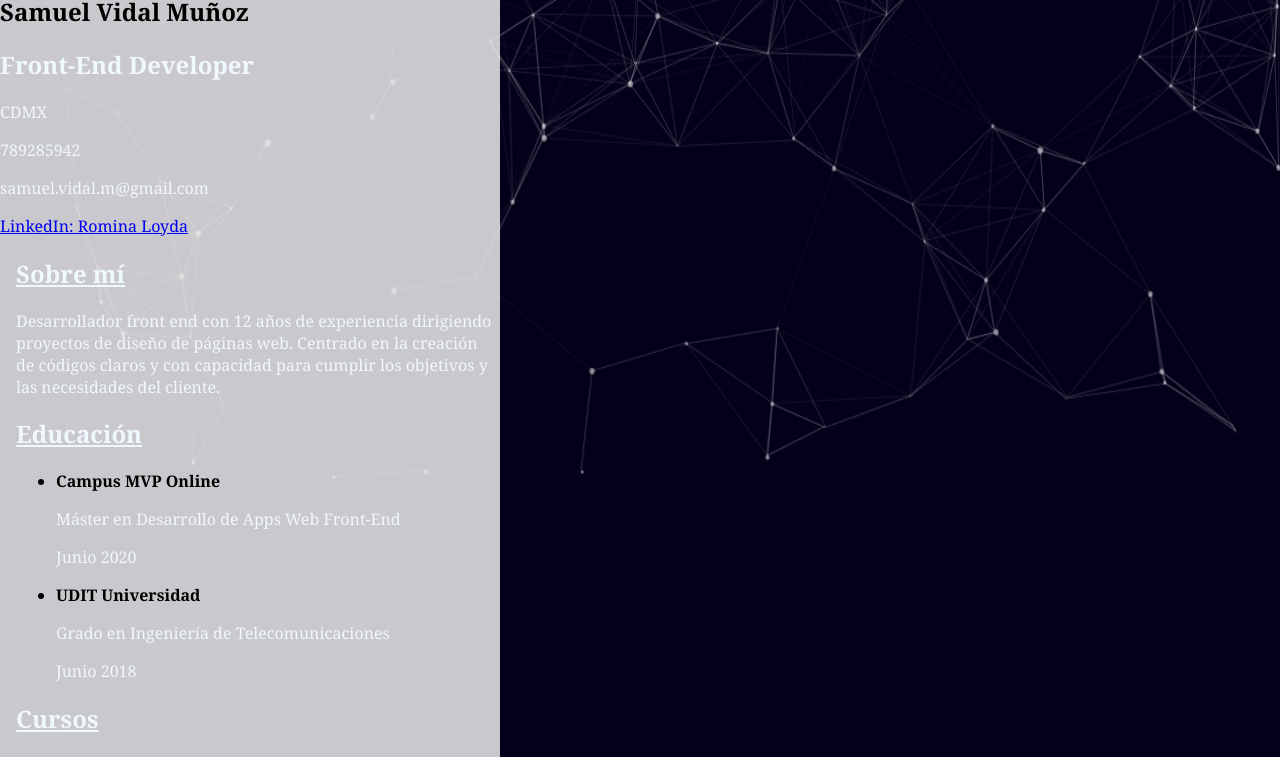
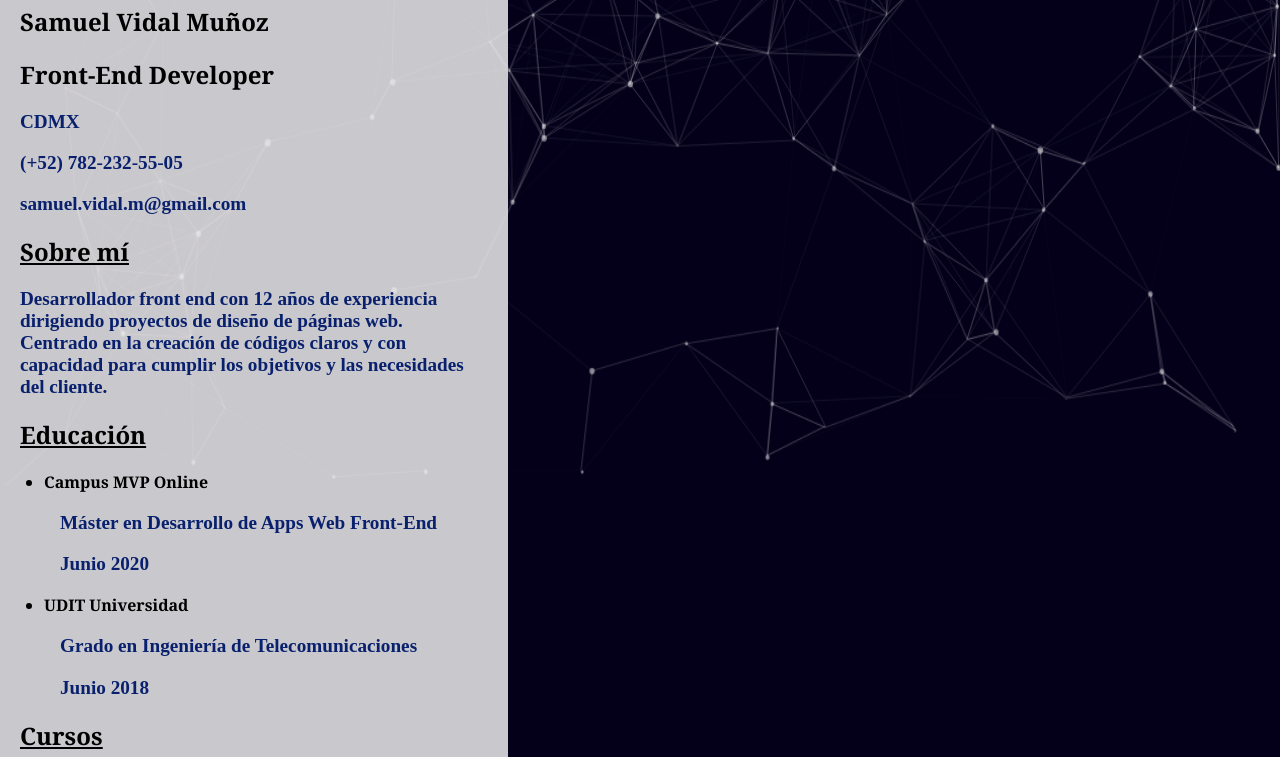
Before and after one commit to JeammCarlos/Portafolio-React-React-router-dom-Vite, a React (Vite) app: page /AboutMe in a window 1280 px wide. Shown: the part 280-1037 px from the top of the page. Built offline with nearby package versions, Linux system fonts and the light colour scheme.

Commit message:
third commit

```diff
--- a/index.html
+++ b/index.html
@@ -10,10 +10,8 @@
 
 <body>
 
-
   <div id="root" class="mb-3 rounded"></div>
   <div id="particles-js"></div>
-
 
   <script type="module" src="/src/main.jsx"></script>
   <script src="particles.min.js"></script>
--- a/src/Routes/RoutesIndex.jsx
+++ b/src/Routes/RoutesIndex.jsx
@@ -3,7 +3,9 @@ import Home from '../pages/Home';
 import AboutMe from '../pages/AboutMe';
 import Experience from '../pages/Experience';
 import Skills from '../pages/Skills';
+import Contact from '../pages/Contact';
 import Giphy from '../pages/Giphy';
+
 
 
 
@@ -14,6 +16,7 @@ const RoutesIndex = () => {
             <Route path='/AboutMe' element={<AboutMe />} />
             <Route path='/Experience' element={<Experience />} />
             <Route path='/Skills' element={<Skills />} />
+            <Route path='/Contact' element={<Contact />} />
             <Route path='/Giphy' element={<Giphy />} />
         </Routes>
     )
--- a/src/components/Navbar/Navbar.jsx
+++ b/src/components/Navbar/Navbar.jsx
@@ -17,6 +17,7 @@ const Navbar = () => {
                 <li><NavLink className='nombre_classname' to={'/AboutMe'}>About me</NavLink></li>
                 <li><NavLink className='nombre_classname' to={'/Experience'}>Experience</NavLink></li>
                 <li><NavLink className='nombre_classname' to={'/Skills'}>Skills</NavLink></li>
+                <li><NavLink className='nombre_classname' to={'/Contact'}>Contact</NavLink></li>
                 <li><NavLink className='nombre_classname' to={'/Giphy'}>Giphy</NavLink></li>
             </ul>
         </nav>
--- a/src/pages/AboutMe.jsx
+++ b/src/pages/AboutMe.jsx
@@ -8,13 +8,12 @@ function InfoPersonal() {
         <div className="container">
             <img src="../src/images/foto_cv_lc_es_4.jpg"  className="photo-personal"/>
 
-            <section className="personal-info-des">
+            <section className="personal-info">
                 <h1>Samuel Vidal Muñoz</h1>
                 <h2>Front-End Developer</h2>
                 <p>CDMX</p>
-                <p>789285942</p>
+                <p>(+52) 782-232-55-05</p>
                 <p>samuel.vidal.m@gmail.com</p>
-                <a href="https://www.linkedin.com/in/rominaloyda">LinkedIn: Romina Loyda</a>
             </section>
 
             <div className="second-container">
@@ -44,7 +43,7 @@ function InfoPersonal() {
                 <section className="Courses">
                     <h2>Cursos</h2>
                     <ul>
-                        <li>Azure Fundamentals</li>
+                        <li>Azure Fundamentals AZ-900 by Microsoft Azure.</li>
                         <li>Front-End Web Developer. The World Wide Web Consortium (W3C).</li>
                         <li>Full Stack Cloud Developer. IBM.</li>
                         <li>Cloud Application Development. Foundations.</li>
--- /dev/null
+++ b/src/pages/Contact.jsx
@@ -0,0 +1,62 @@
+import React, { useState } from 'react';
+
+
+
+const Contact = () => {
+  const [nombre, setNombre] = useState('');
+  const [email, setEmail] = useState('');
+  const [mensaje, setMensaje] = useState('');
+
+  const handleSubmit = (e) => {
+    e.preventDefault();
+    alert('Formulario enviado, \n' +
+      'Nombre: ' + nombre + '\n' +
+      'Email: ' + email + '\n' +
+      'Mensaje: ' + mensaje + '\n');
+    setNombre('');
+    setEmail('');
+    setMensaje('');
+  };
+
+  return (
+    <form onSubmit={handleSubmit} className="container mt-2">
+      <div className="mb-1">
+        <label htmlFor="nombre" className="form-label">Nombre:</label>
+        <input
+          type="text"
+          id="nombre"
+          className="form-control"
+          placeholder="Ej:Favio FTG"
+          value={nombre}
+          onChange={(e) => setNombre(e.target.value)}
+          required
+        />
+      </div>
+      <div className="mb-3">
+        <label htmlFor="email" className="form-label">Email:</label>
+        <input
+          type="email"
+          id="email"
+          className="form-control"
+          placeholder="Ej:Favio@gmail.com"
+          value={email}
+          onChange={(e) => setEmail(e.target.value)}
+          required
+        />
+      </div>
+      <div className="mb-3">
+        <label htmlFor="mensaje" className="form-label">Mensaje:</label>
+        <textarea
+          id="mensaje"
+          className="form-control"
+          value={mensaje}
+          onChange={(e) => setMensaje(e.target.value)}
+          required
+        />
+      </div>
+      <button type="submit" className="btn btn-primary">Enviar</button>
+    </form>
+  );
+};
+
+export default Contact;
--- a/src/pages/Skills.jsx
+++ b/src/pages/Skills.jsx
@@ -1,18 +1,23 @@
 import React from "react";
 import "../stylesheets/Skill.css";
 
+
 function InfoAdicional() {
     return(
+
+
         <section className="Skills">
-        <h2>Habilidades</h2>
-        <ul>
-            <li>Dominio del paquete Microsoft Office 365</li>
-            <li>Dominio de HTML5 y CSS</li>
-            <li>Dominio básico de JavaScript</li>
-            <li>Excelentes habilidades de comunicación y colaboración</li>
-            <li>Conocimientos de frameworks</li>
-            <li>Interés por la innovación tecnológica</li>
-        </ul>
+        <h2><strong>Skills</strong></h2>
+
+        <section className="img">
+        <img src="https://encrypted-tbn0.gstatic.com/images?q=tbn:ANd9GcStbpBmEtrS0UOkdinuDNOkgMQ5jZnUE0-ayy-UIZ0Yng&s" class="logo" />
+     <img src="https://diccionarioweb.com/wp-content/uploads/curso-de-html-y-css-gratuito.png" class="logo" />
+           <img src="https://www.idsplus.net/wp-content/uploads/js-logo-badge-512.png" class="logo" />
+         <img src="https://assets-global.website-files.com/608aa9c186d01effa385942e/61ae84b47b7245127ae04255_Que%20es%20la%20comunicacion%20efectiva.png" class="logo" />
+          <img src="https://programacionparatodossite.files.wordpress.com/2016/11/apiblogbanner-v2-768x480.png" class="logo" />
+           <img src="https://img.freepik.com/vector-premium/innovacion-tecnologica-e-internet-cosas_281368-451.jpg" class="logo" />
+    </section>
+
     </section>
     )
 }
--- a/src/stylesheets/Skill.css
+++ b/src/stylesheets/Skill.css
@@ -1,3 +1,35 @@
 .Skills {
     color: aliceblue;
 }
+
+.Skills h2{
+    margin: 30px;
+    text-align: center;
+    padding: 30px;
+    font-size: xx-large;
+}
+
+.Skills ul{
+    display: flex;
+    align-items: flex-start;
+    flex-wrap: nowrap;
+    flex-direction: column;
+    gap: 20px;
+    list-style-type: none;
+}
+
+.logo{
+    padding: 30px;
+    margin: 30px;
+    max-height: 70%;
+    max-width: 230px;
+
+}
+
+.img{
+    display: grid;
+    grid-template-columns: repeat(3, 1fr);
+    gap: 20px;
+    padding: 20px;
+    margin: 30px;
+}
--- a/src/stylesheets/aboutMe.css
+++ b/src/stylesheets/aboutMe.css
@@ -8,13 +8,15 @@ body {
 .container {
     max-width: 500px;
     margin-left: 0px;
-    padding: 0px;
+    padding: 4px;
+    padding-top: 10px;
     background-color: rgba(238, 237, 237, 0.849);
 }
 
 .header {
     display: flex;
     padding: 10px;
+    color: #000000;
 }
 
 .header img {
@@ -24,19 +26,45 @@ body {
     position: relative;
     right: 1.5rem;
     top: 1.5rem;
+    color: #000000;
 }
 
 .photo-personal{
     width: 250px;
     height: 250px;
     border-radius: 50%;
-    margin: 0 auto;
+    margin-left: 4rem;
+}
+
+.personal-info h2{
+    color: #000000;
+    margin-left: 1rem;
+}
+
+.personal-info h1{
+    color: #000000;
+    margin-left: 1rem;
+}
+
+.personal-info p{
+    font-family:'Times New Roman', Times, serif;
+    font-weight: bolder;
+    font-size: larger;
+    color: #08206d;
+    margin-right: 2rem;
+    margin-left: 1rem;
 }
 
 #sectionmain{
     text-align: center;
     position: relative;
+    color: #000000;
 }
+
+li{
+    color: #000000;
+}
+
 
 #particles-js {
     margin: 0%;
@@ -49,55 +77,88 @@ body {
 
 .profile h1 {
     margin-left: 1rem;
+    color: #000000;
 }
 
 .profile h2 {
     margin-left: 1rem;
+    color: #000000;
 }
 
 .información-de-contacto {
     margin-left: 1rem;
+    color: #000000;
 }
 
 .profile-description {
+    margin-right: 2rem;
     margin-left: 1rem;
+    justify-content: left;
+    color: #000000;
 }
 
 .profile-description h2 {
     text-decoration: underline;
+    color: #000000;
+}
+
+.profile-description p {
+   font-family:'Times New Roman', Times, serif;
+   font-weight: bolder;
+   font-size: larger;
+   color: #08206d;
 }
 
 .experience {
     margin-left: 1rem;
+    color: #000000;
 }
 
 .experience h2 {
     text-decoration: underline;
+    color: #000000;
 }
 
 .skills {
     margin-left: 1rem;
+    color: #000000;
 }
 
 .skills h2 {
     text-decoration: underline;
+    color: #000000;
 }
 
-.Courses {
+
+.Courses h2 {
+    margin-left: 1rem;
+    text-decoration: underline;
+    color: #000000;
+}
+
+.Courses li{
+    font-family:'Times New Roman', Times, serif;
+    font-weight: bolder;
+    font-size: larger;
+    color: #08206d;
+    margin-right: 2rem;
     margin-left: 1rem;
 }
 
-.Courses h2 {
+.education h2{
+    margin-left: 1rem;
     text-decoration: underline;
-}
-
-.education {
-    margin-left: 1rem;
+    color: #000000;
 
 }
 
-.education h2 {
-    text-decoration: underline;
+.education p {
+    font-family:'Times New Roman', Times, serif;
+    font-weight: bolder;
+    font-size: larger;
+    color: #08206d;
+    margin-right: 2rem;
+    margin-left: 1rem;
 }
 
 .more_info {
--- a/src/stylesheets/index.css
+++ b/src/stylesheets/index.css
@@ -2,6 +2,6 @@
   font-family: Inter, system-ui, Avenir, Helvetica, Arial, sans-serif;
   line-height: 1.5;
   font-weight: 400;
-  color: #ffffff;
+  color: #000000;
 
 }
--- a/src/stylesheets/navbar.css
+++ b/src/stylesheets/navbar.css
@@ -1,5 +1,6 @@
 .navbar {
     text-align: center;
+    align-content: center;
     border: 1px solid hsl(320, 3%, 39%);
     border-radius: 10px;
     background-color: #fefcffc2;
@@ -7,7 +8,7 @@
     padding-top: 2%;
     margin-top: 10%;
     margin-left: 35%;
-    max-width: 450px;
+    max-width: 550px;
 
 }
 
```
Also changed, not shown: src/pages/Experience.jsx (+10 -9 lines).
